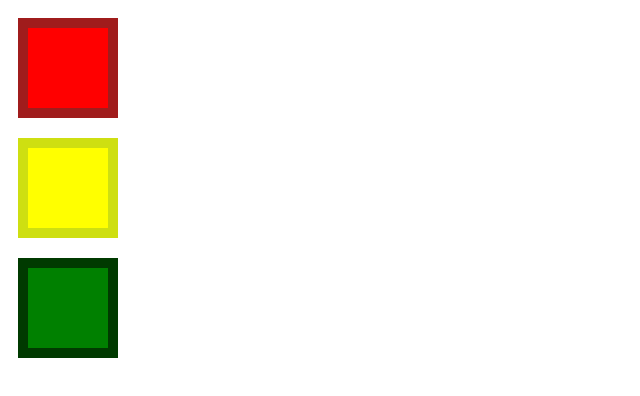
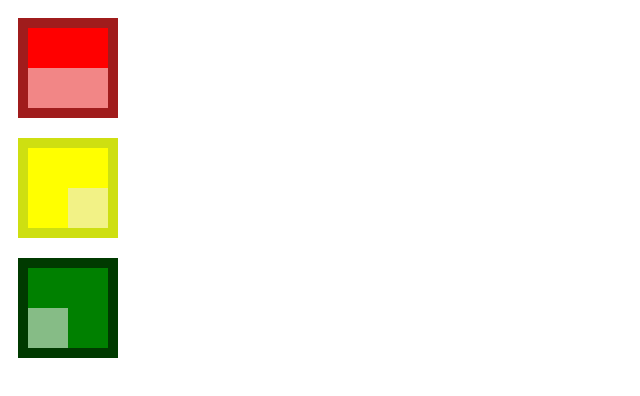
Before and after one commit to Argado2248/flexbox, a plain HTML site: page index.html in a window 1280 px wide. Shown: the whole page, without its empty margins (0-640 px from the left). Drawn offline with Linux system fonts and the light colour scheme.

Commit message:
Made small boxes inside lights

```diff
--- a/css/style.css
+++ b/css/style.css
@@ -18,6 +18,14 @@
     background-color: red;
     width: 80px;
     height: 80px;
+    display: flex;
+    align-items: flex-end;
+}
+
+.bright-half-box-red {
+    background-color: rgba(232, 232, 232, 0.577);
+    width: 100%;
+    height: 50%;
 }
 
 .yellow-box-darker {
@@ -34,6 +42,15 @@
     background-color: yellow;
     width: 80px;
     height: 80px;
+    display: flex;
+    justify-content: flex-end;
+    align-items: flex-end;
+}
+
+.bright-half-box-yellow {
+    background-color: rgba(232, 232, 232, 0.577);
+    width: 50%;
+    height: 50%;
 }
 
 .green-box-darker {
@@ -50,4 +67,12 @@
     background-color: green;
     width: 80px;
     height: 80px;
+    display: flex;
+    align-items: flex-end;
 }
+
+.bright-half-box-green {
+    background-color: rgba(232, 232, 232, 0.577);
+    width: 50%;
+    height: 50%;
+}
--- a/index.html
+++ b/index.html
@@ -9,15 +9,21 @@
 <body>
     <div class="flex-container">
         <div class="red-box-darker">
-            <div class="red-box"></div>
+            <div class="red-box">
+                <div class="bright-half-box-red"></div>
+            </div>
         </div>
 
         <div class="yellow-box-darker">
-            <div class="yellow-box"></div>
+            <div class="yellow-box">
+                <div class="bright-half-box-yellow"></div>
+            </div>
         </div>
 
         <div class="green-box-darker">
-            <div class="green-box"></div>
+            <div class="green-box">
+                <div class="bright-half-box-green"></div>
+            </div>
         </div>
     </div>
 </body>
```
